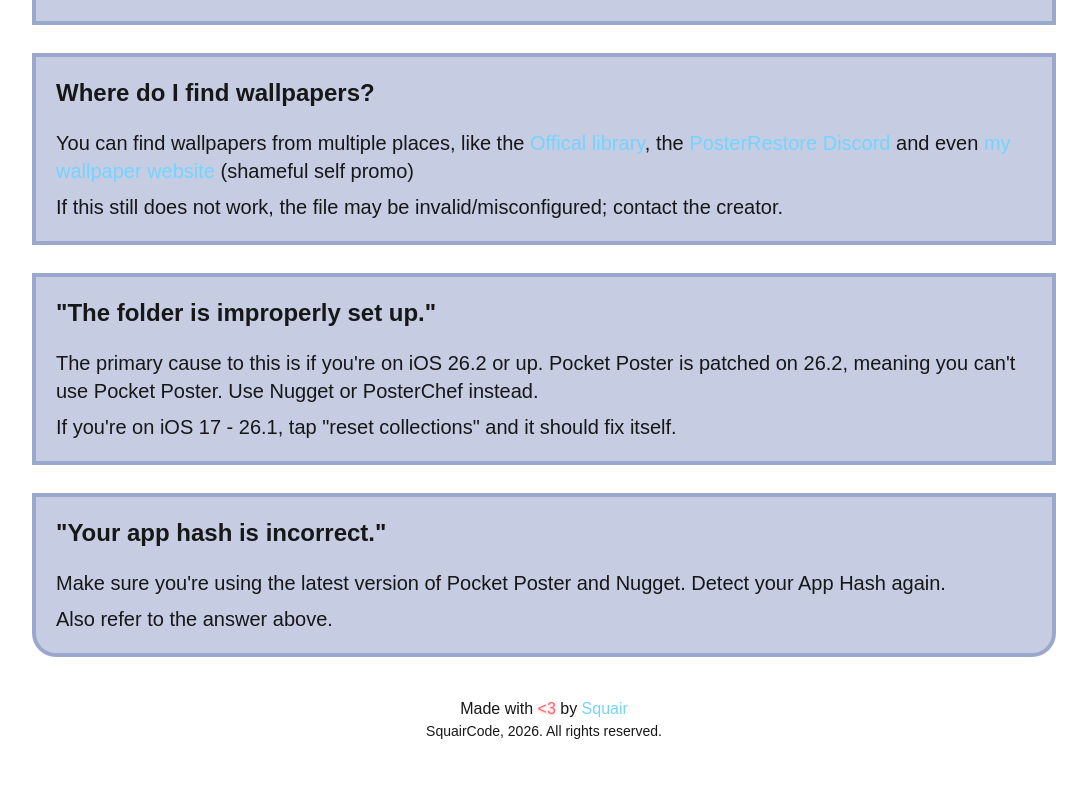
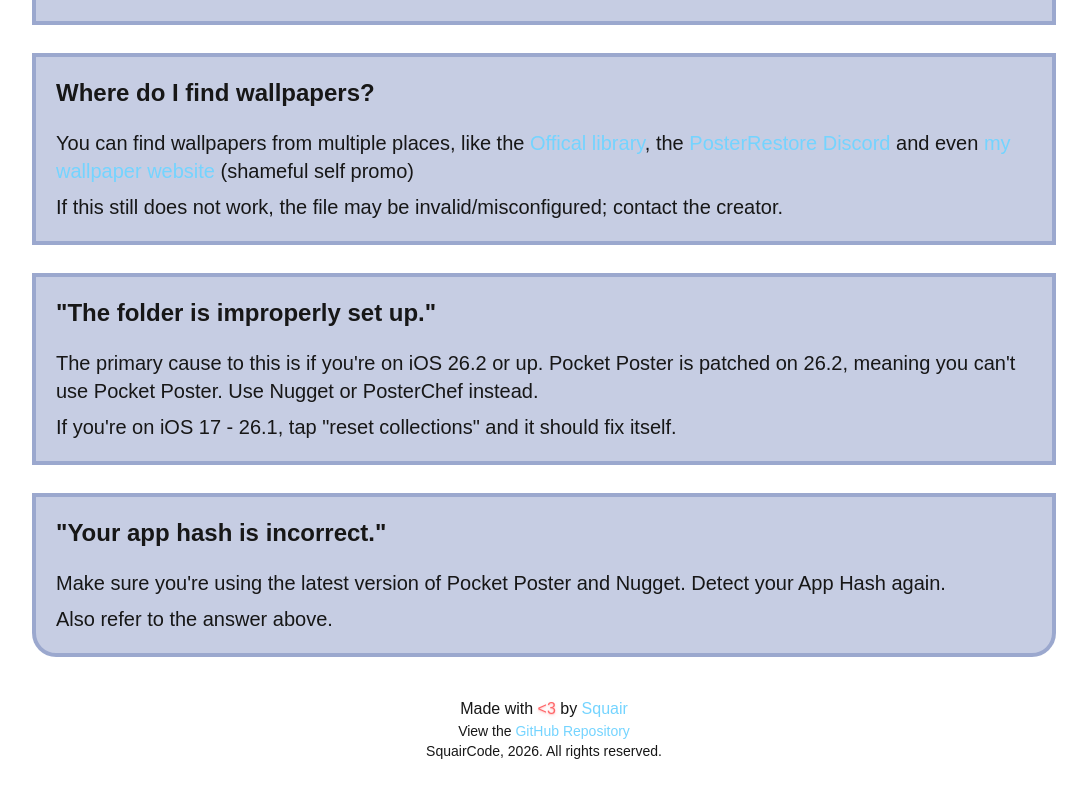
Before and after one commit to squairdev/pocketposter, a Next.js app: page / in a window 1280 px wide. Shown: the part 3425-4222 px from the top of the page, without its empty margins (96-1183 px from the left). Built offline with nearby package versions, Linux system fonts and the light colour scheme; a web font is replaced by a local one.

Commit message:
Add link to repo

```diff
--- a/app/page.tsx
+++ b/app/page.tsx
@@ -183,6 +183,7 @@ export default function Home() {
         </div>
         <AnimatedContent direction="vertical" distance={0} delay={1} scale={0.8}>
           <p className='pt-10 text-center'>Made with <span className='text-red-400 text-shadow-md/30 text-shadow-red-300'>&lt;3</span> by <a href="https://squair.xyz" className='text-sky-300'>Squair</a></p>
+          <p className='text-sm text-center'>View the <a href="https://github.com/squairdev/pocketposter" className='text-sky-300'>GitHub Repository</a></p>
           <p className='text-sm text-center'>SquairCode, 2026. All rights reserved.</p>
         </AnimatedContent>
       </section>
```
